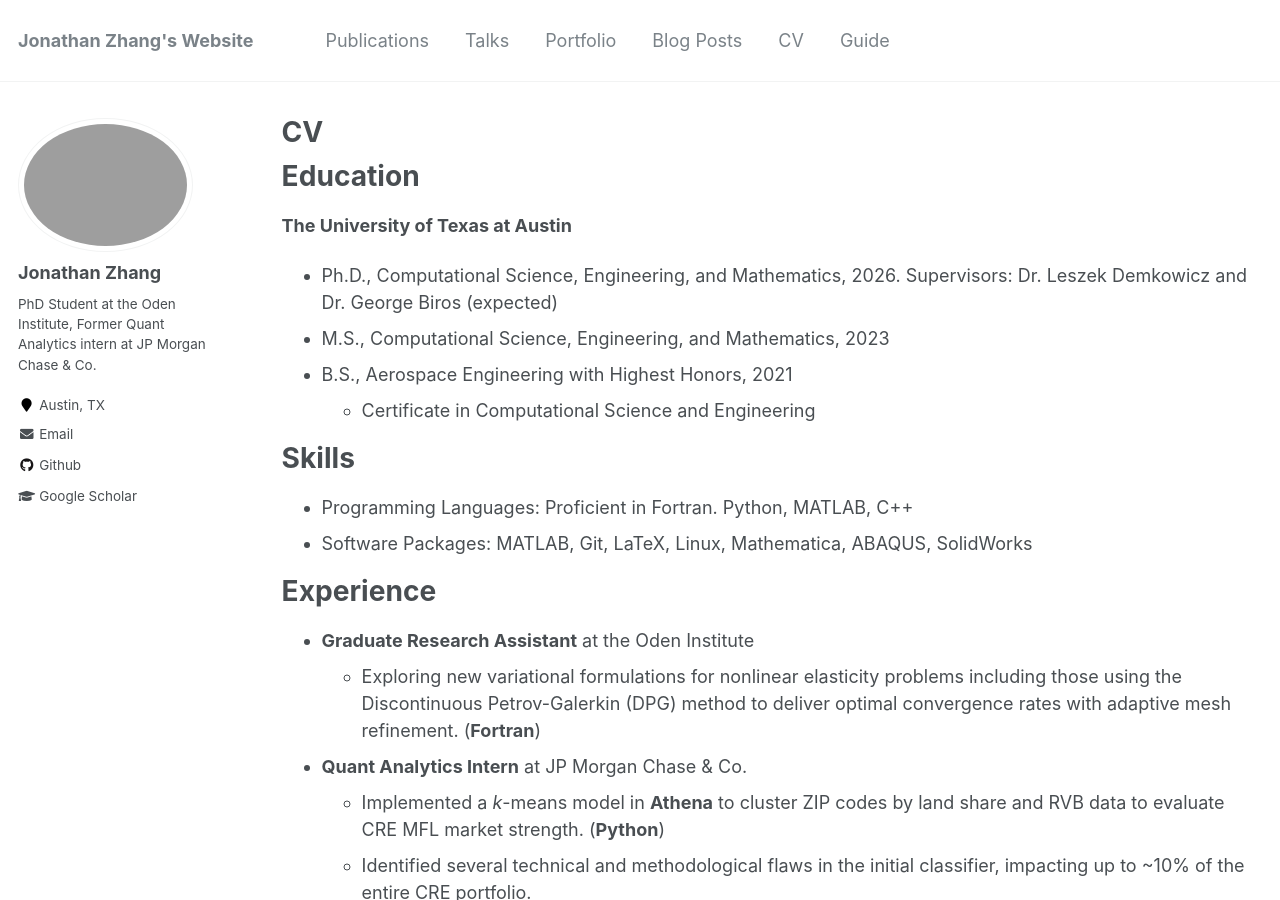
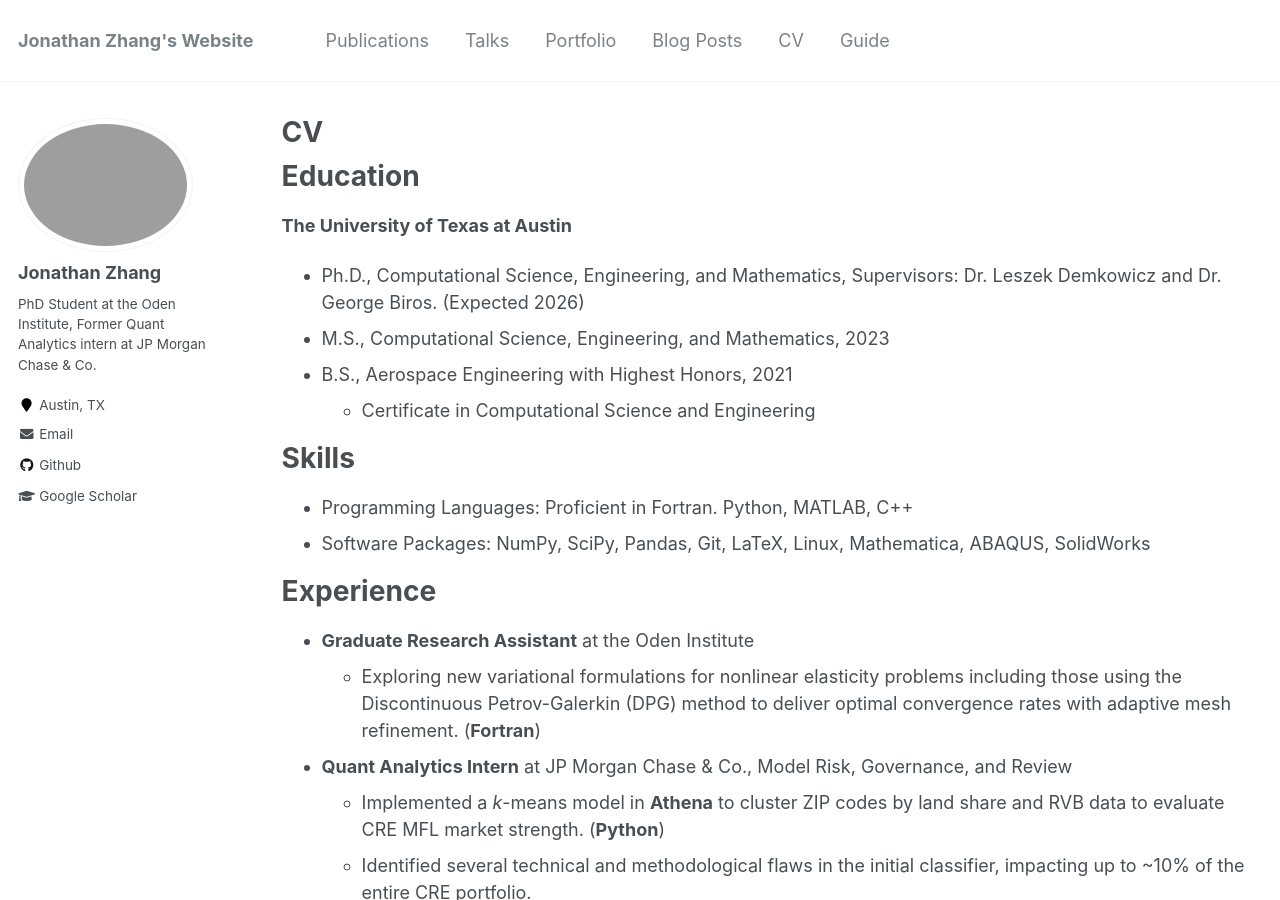
Before and after one commit to jdz357/jdz357.github.io, a Jekyll site: the page built from _pages/cv.md, in a window 1280 px wide and 900 px high. Built offline with Jekyll 4.4.1, drawn with Linux system fonts in a browser that asks for light colours; some of the changed text lies outside the part shown.

Commit message:
update cv

```diff
--- a/_pages/cv.md
+++ b/_pages/cv.md
@@ -12,7 +12,7 @@
 Education
 ======
 **The University of Texas at Austin**
-* Ph.D., Computational Science, Engineering, and Mathematics, 2026. Supervisors: Dr. Leszek Demkowicz and Dr. George Biros (expected)
+* Ph.D., Computational Science, Engineering, and Mathematics, Supervisors: Dr. Leszek Demkowicz and Dr. George Biros. (Expected 2026)
 * M.S., Computational Science, Engineering, and Mathematics, 2023
 * B.S., Aerospace Engineering with Highest Honors, 2021
   * Certificate in Computational Science and Engineering
@@ -20,7 +20,7 @@
 Skills
 ======
 * Programming Languages: Proficient in Fortran. Python, MATLAB, C++
-* Software Packages: MATLAB, Git, LaTeX, Linux, Mathematica, ABAQUS, SolidWorks
+* Software Packages: NumPy, SciPy, Pandas, Git, LaTeX, Linux, Mathematica, ABAQUS, SolidWorks
 
 Experience
 ======
@@ -28,7 +28,7 @@
 * **Graduate Research Assistant** at the Oden Institute
   * Exploring new variational formulations for nonlinear elasticity problems including those using the Discontinuous Petrov-Galerkin (DPG) method to deliver optimal convergence rates with adaptive mesh refinement. (**Fortran**)
 
-* **Quant Analytics Intern** at JP Morgan Chase & Co.
+* **Quant Analytics Intern** at JP Morgan Chase & Co., Model Risk, Governance, and Review
   * Implemented a _k_-means model in **Athena** to cluster ZIP codes by land share and RVB data to evaluate CRE MFL market strength. (**Python**)
   * Identified several technical and methodological flaws in the initial classifier, impacting up to ~10% of the entire CRE portfolio.
   * Conducted in-depth independent research on clustering algorithms and evaluation metrics.
@@ -54,12 +54,12 @@
     {% include archive-single-talk-cv.html %}
   {% endfor %}</ul>
 
-Teaching
+<!-- Teaching
 ======
   <ul>{% for post in site.teaching %}
     {% include archive-single-cv.html %}
-  {% endfor %}</ul>
+  {% endfor %}</ul> -->
 
 Service and leadership
 ======
-* Currently signed in to 43 different slack teams
+* CSEM Student Forum Organizer,
```
